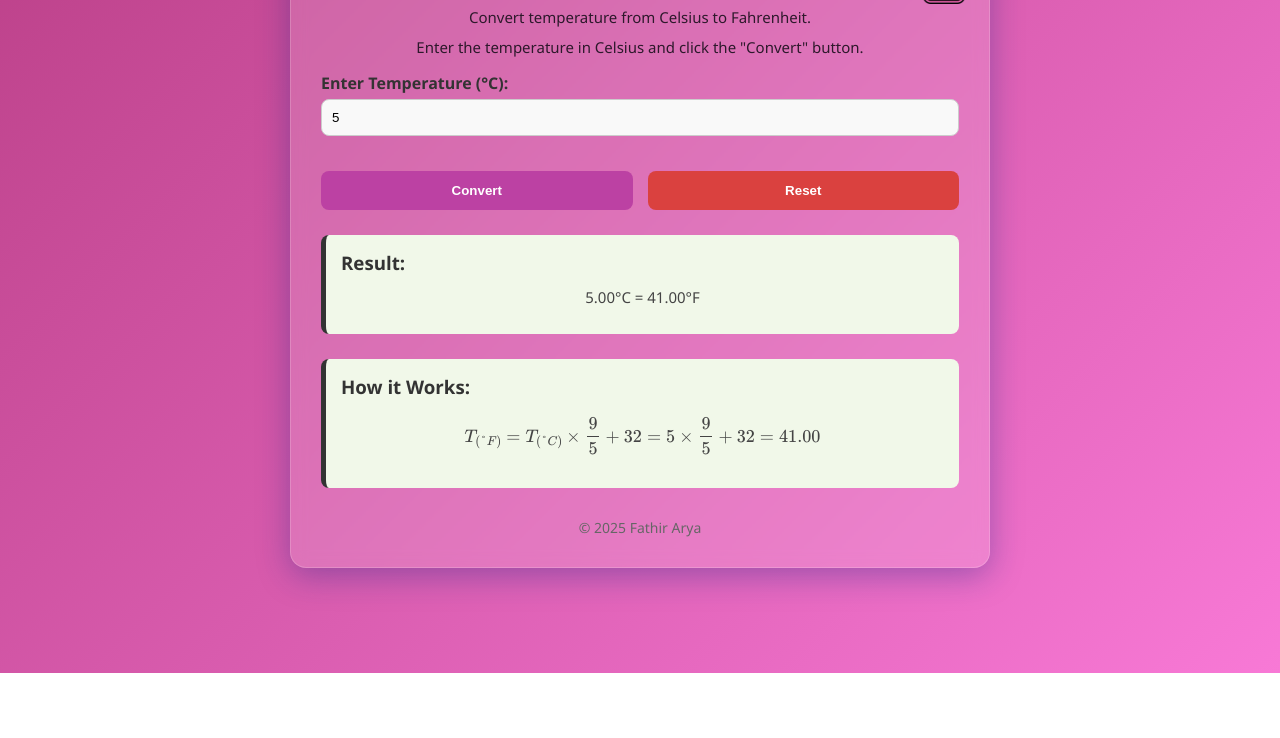
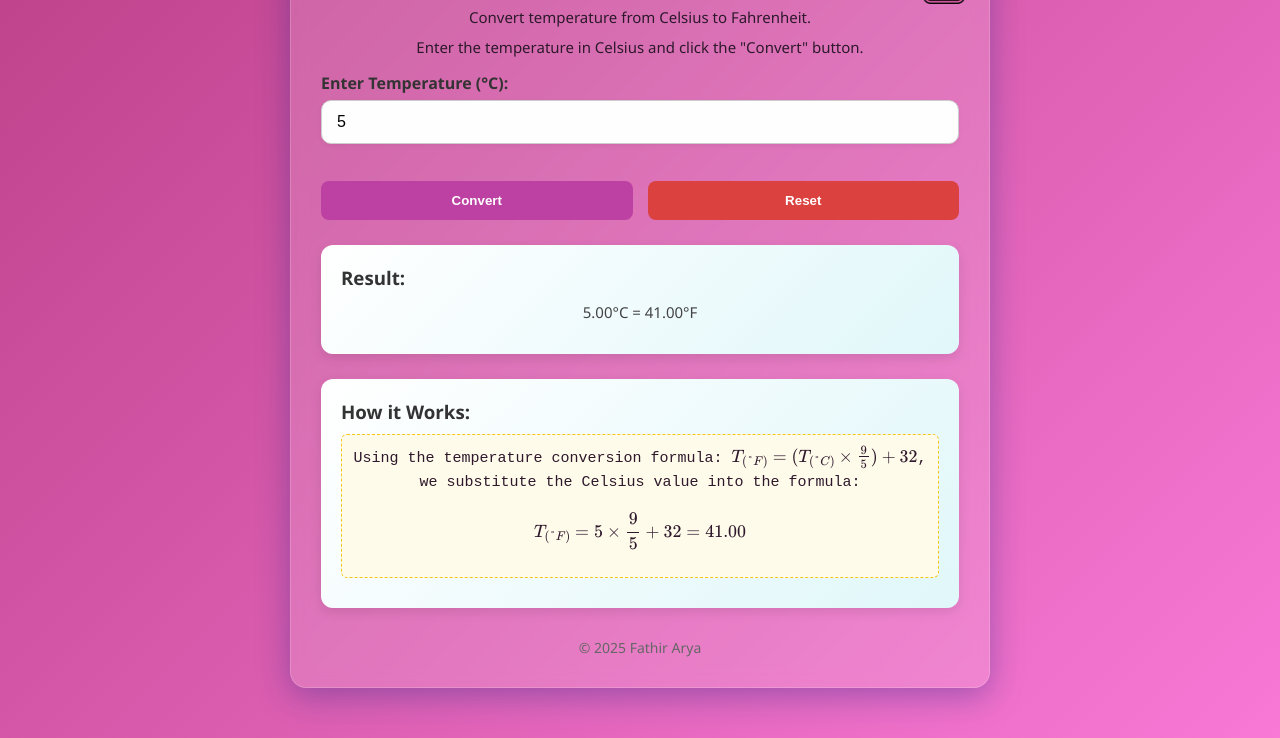
Before and after one commit to revou-fundamental-course/19-may-25-Fathir666, a plain HTML site: page index.html in a window 1280 px wide. Both pictures are taken after typing "5" into the empty fields and a click on the button "Convert". Shown: the part 127-865 px from the top of the page. Before the commit the page ends 800 px from the top, so only its background shows below. Drawn offline with nearby package versions, Linux system fonts and the light colour scheme.

Commit message:
update: Add new styles and functionality

```diff
--- a/css/style.css
+++ b/css/style.css
@@ -50,14 +50,25 @@ label {
 
 input[type="number"] {
   width: 100%;
-  padding: 10px;
-  margin-top: 5px;
-  margin-bottom: 20px;
+  padding: 12px 15px;
+  margin-top: 6px;
+  margin-bottom: 22px;
   border: 1px solid #ccc;
-  border-radius: 8px;
-  background-color: #f9f9f9;
+  border-radius: 10px;
+  background-color: #fefefe;
+  box-shadow: 0 2px 5px rgba(0, 0, 0, 0.05);
+  font-size: 16px;
   transition: all 0.3s ease;
 }
+
+input[type="number"]:focus {
+  border-color: #4a90e2;
+  box-shadow: 0 0 8px rgba(74, 144, 226, 0.4);
+  background-color: #ffffff;
+  outline: none;
+  transform: scale(1.02);
+}
+
 
 .button-group {
   display: flex;
@@ -98,11 +109,33 @@ input[type="number"] {
 .result,
 .how-it-works {
   margin-top: 25px;
-  background-color: #f1f8e9;
-  padding: 15px;
-  border-left: 5px solid #333;
-  border-radius: 8px;
+  background: linear-gradient(135deg, #ffffff, #e0f7fa);
+  padding: 20px;
+  border-radius: 12px;
+  box-shadow: 0 4px 12px rgba(0, 0, 0, 0.1);
+  animation: fadeIn 0.5s ease-in-out;
 }
+
+@keyframes fadeIn {
+  from {
+    opacity: 0;
+    transform: translateY(10px);
+  }
+  to {
+    opacity: 1;
+    transform: translateY(0);
+  }
+}
+
+#explanation {
+  font-family: 'Courier New', Courier, monospace;
+  font-size: 16px;
+  background-color: #fffbea;
+  padding: 10px;
+  border-radius: 6px;
+  border: 1px dashed #f5c518;
+}
+
 
 .result h3,
 .how-it-works h3 {
--- a/index.html
+++ b/index.html
@@ -37,8 +37,9 @@
     <div class="how-it-works">
       <h3>How it Works:</h3>
       <p id="explanation">
-        \( T_{(°F)} = (T_{(°C)} \times \frac{9}{5}) + 32 \)
-      </p>
+  Using the formula: \( T_{(°F)} = (T_{(°C)} \times \frac{9}{5}) + 32 \)
+</p>
+
     </div>
 
     <footer style="text-align: center; margin-top: 30px; font-size: 14px; color: #666;">
--- a/js/script.js
+++ b/js/script.js
@@ -27,12 +27,17 @@ document.addEventListener("DOMContentLoaded", function () {
     outputResult.textContent = `${celsius.toFixed(2)}°C = ${fahrenheit.toFixed(2)}°F`;
 
     explanation.innerHTML = `
-      \\[
-        T_{(°F)} = T_{(°C)} \\times \\frac{9}{5} + 32 \\\\
-        = ${celsius} \\times \\frac{9}{5} + 32 \\\\
-        = ${fahrenheit.toFixed(2)}
-      \\]
-    `;
+  <p>
+    Using the temperature conversion formula:
+    \\( T_{(°F)} = (T_{(°C)} \\times \\frac{9}{5}) + 32 \\),
+    we substitute the Celsius value into the formula:
+  </p>
+  <p>
+    \\[
+      T_{(°F)} = ${celsius} \\times \\frac{9}{5} + 32 = ${fahrenheit.toFixed(2)}
+    \\]
+  </p>
+`;
 
     if (window.MathJax) {
       MathJax.typesetPromise([explanation]).catch(function (err) {
```
